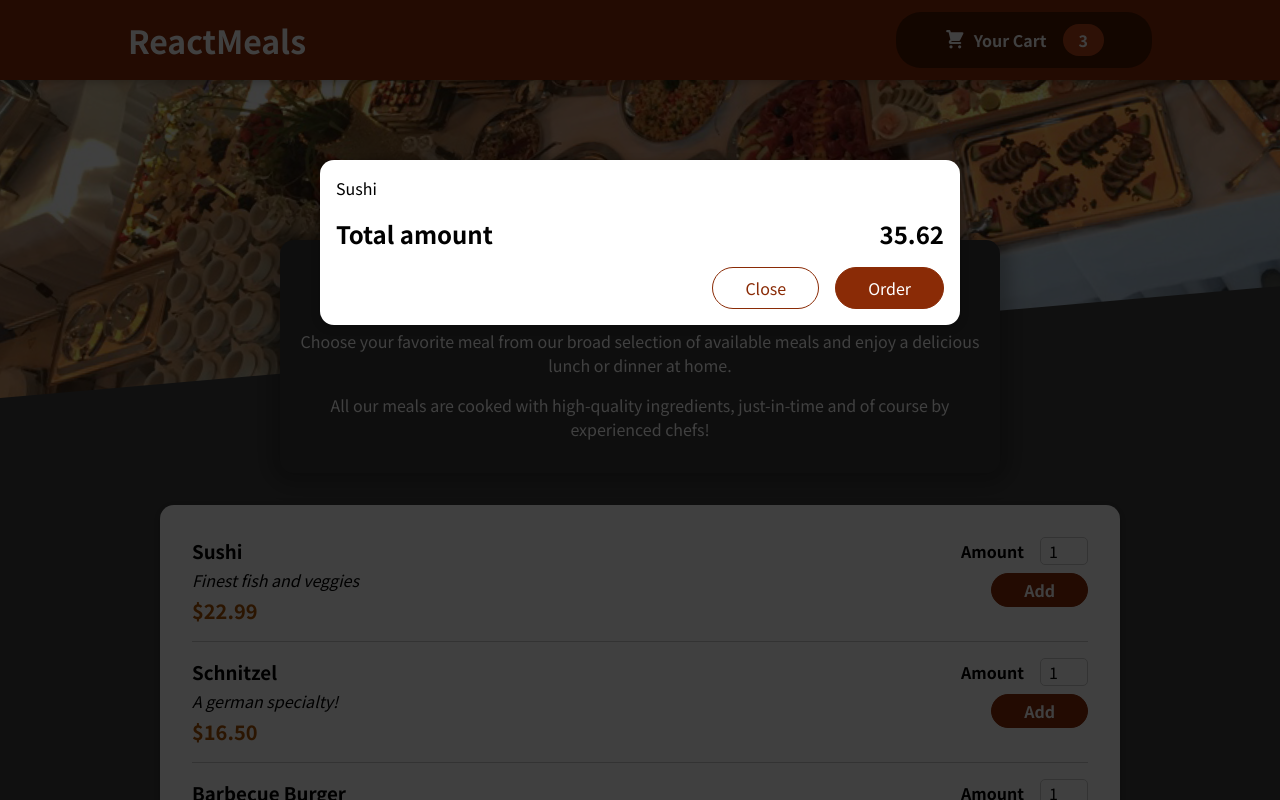
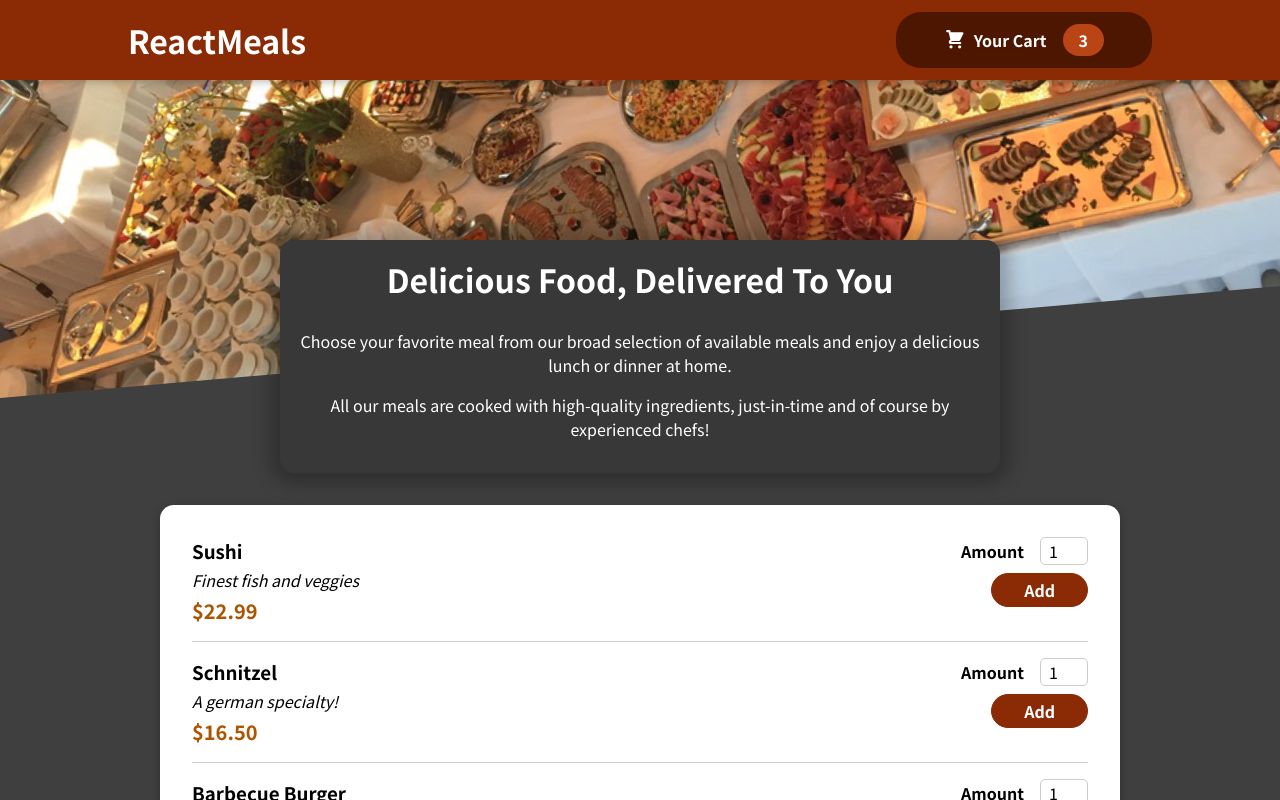
Before and after one commit to racconozaur/FoodOrder, a React (Create React App) app: page / in a window 1280 px wide. Shown: the top 800 px of the page. Built offline with nearby package versions, Linux system fonts and the light colour scheme.

Commit message:
open_close_Cart

```diff
--- a/src/App.js
+++ b/src/App.js
@@ -1,13 +1,25 @@
-import React from "react";
+import React, { useState } from "react";
 import Cart from "./components/Cart/Cart";
 import Header from "./components/Layout/Header";
 import Meals from "./components/Meals/Meals";
 
 function App() {
+
+  const [cartIsShown, setCartIsShown] = useState(false)
+
+  const showCartHandler = () => {
+    setCartIsShown(true)
+  }
+
+  const hideCartHandler = () => {
+    setCartIsShown(false)
+  }
+
+
   return (
     <React.Fragment>
-      <Cart/>
-      <Header/>
+      { cartIsShown && <Cart onCloseCart={hideCartHandler}/> }
+      <Header onShowCart={showCartHandler}/>
       <main>
         <Meals/>
       </main>
--- a/src/components/Cart/Cart.jsx
+++ b/src/components/Cart/Cart.jsx
@@ -13,14 +13,14 @@
       );
 
     return (
-        <Modal>
+        <Modal onPress={props.onCloseCart}>
             {cartItems}
             <div className={cs.total}>
                 <span>Total amount</span>
                 <span>35.62</span>
             </div>
             <div className={cs.actions}>
-                <button className={cs['button--alt']}>Close</button>
+                <button className={cs['button--alt']} onClick={props.onCloseCart}>Close</button>
                 <button className={cs.button}>Order</button>
             </div>
         </Modal>
--- a/src/components/Layout/Header.jsx
+++ b/src/components/Layout/Header.jsx
@@ -3,12 +3,12 @@
 import mealImg from '../../assets/meals.jpg'
 import HeaderCartButton from './HeaderCartButton';
 
-const Header = () => {
+const Header = (props) => {
     return (
         <>
             <header className={cs.header}>
                 <h1>ReactMeals</h1>
-                <HeaderCartButton/>
+                <HeaderCartButton onClick={props.onShowCart}/>
             </header>
             <div className={cs['main-image']}>
                 <img src={mealImg} alt='food'/>
--- a/src/components/Layout/HeaderCartButton.jsx
+++ b/src/components/Layout/HeaderCartButton.jsx
@@ -2,9 +2,9 @@
 import cs from './HeaderCartButton.module.css'
 import CartIcon from './CartIcon';
 
-const HeaderCartButton = () => {
+const HeaderCartButton = (props) => {
     return (
-        <button className={cs.button}>
+        <button className={cs.button} onClick={props.onClick}>
             <span className={cs.icon}>
                 <CartIcon/>
             </span>
--- a/src/components/UI/Modal.jsx
+++ b/src/components/UI/Modal.jsx
@@ -3,7 +3,7 @@
 import cs from './Modal.module.css'
 
 const Backdrop = props => {
-    return (<div className={cs.backdrop}/>)
+    return (<div className={cs.backdrop} onClick={props.onClose}/>)
 }
 
 const ModalOverlay = props => {
@@ -17,7 +17,7 @@
 const Modal = (props) => {
     return (
         <>
-            {ReactDOM.createPortal(<Backdrop/>, el)}
+            {ReactDOM.createPortal(<Backdrop onClose={props.onPress}/>, el)}
             {ReactDOM.createPortal(<ModalOverlay>{props.children}</ModalOverlay>, el)}
         </>
     );
```
